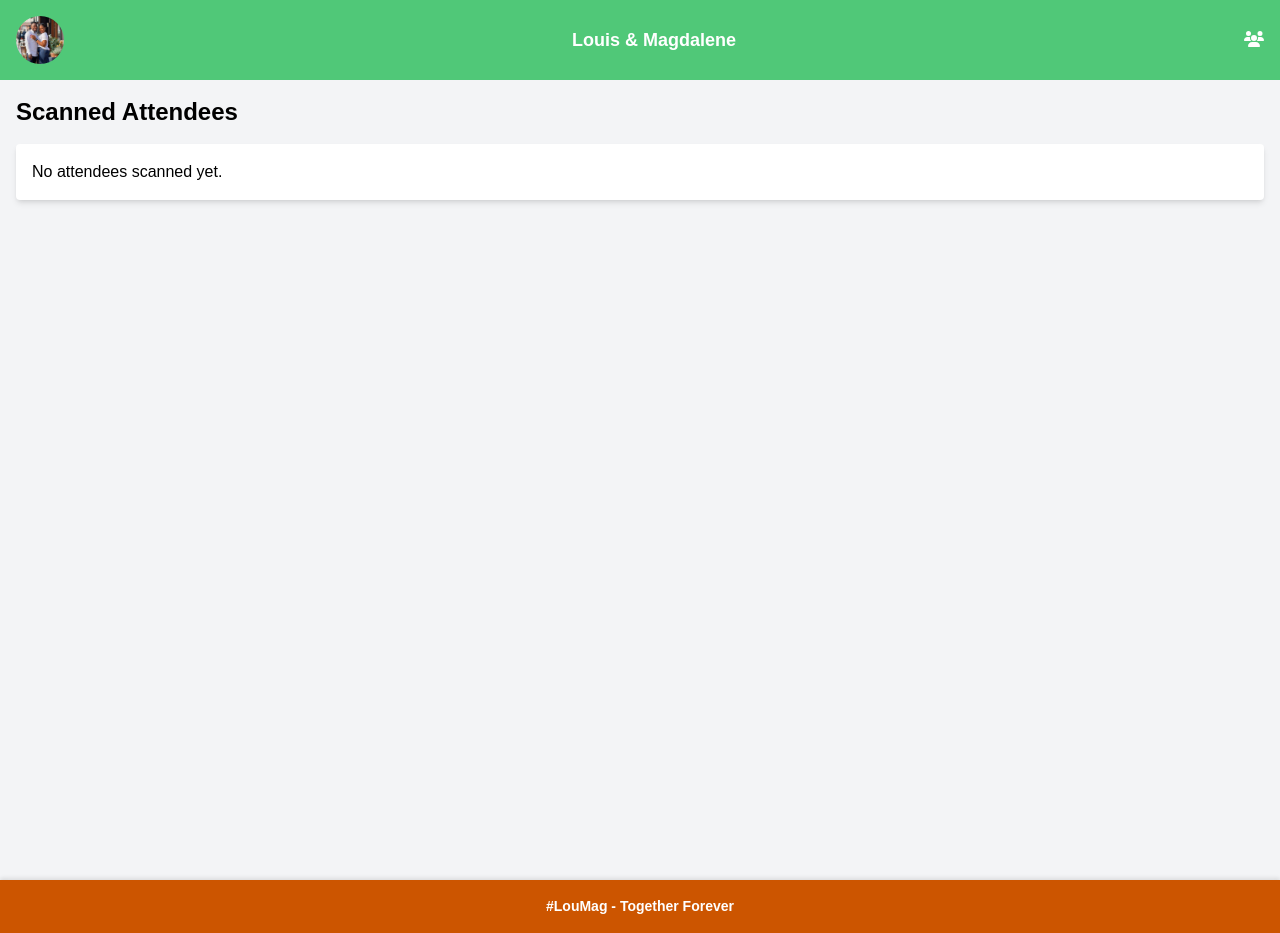
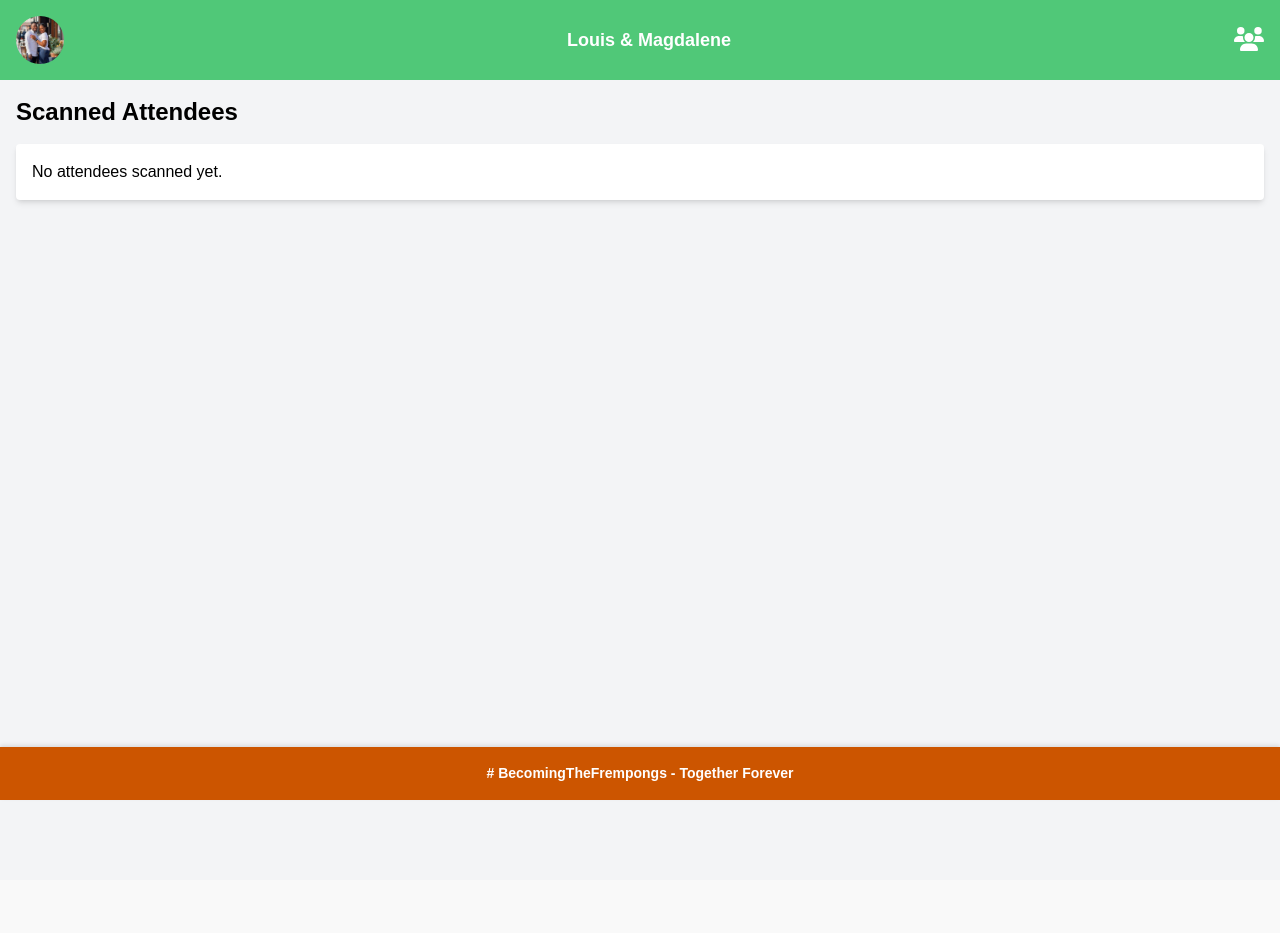
Before and after one commit to ChrisKusi/wedding-app, a React (Vite) app: page /attendees in a window 1280 px wide. After the commit the page ends 880 px from the top, so only its background shows below. Built offline with nearby package versions, Linux system fonts and the light colour scheme.

Commit message:
Initial commit

```diff
--- a/src/components/Footer.tsx
+++ b/src/components/Footer.tsx
@@ -3,7 +3,7 @@ import React from "react";
 const Footer: React.FC = () => {
   return (
     <footer className="footer">
-      #LouMag - Together Forever
+      <p className="footer-text"># BecomingTheFrempongs - Together Forever</p>
     </footer>
   );
 };
--- a/src/index.css
+++ b/src/index.css
@@ -7,7 +7,8 @@ body {
   background-color: #f9f9f9;
 }
 
-/* Header */
+
+/* Header Styles */
 .header {
   display: flex;
   justify-content: space-between;
@@ -18,34 +19,49 @@ body {
   box-shadow: 0 2px 4px rgba(0, 0, 0, 0.1);
 }
 
-.header img {
+.header-logo img {
   width: 48px;
   height: 48px;
   border-radius: 50%;
   object-fit: cover;
 }
 
-.header h1 {
+.header-title {
   font-size: 18px;
   font-weight: bold;
   text-align: center;
+  flex: 1; /* Ensures the title is centered */
 }
 
-.header .icon {
+.header-icon {
   font-size: 24px;
-  cursor: pointer;
+  color: white;
+  text-decoration: none;
+  transition: color 0.3s;
 }
 
-/* Footer */
+.header-icon:hover {
+  color: #f0f0f0;
+}
+
+
+/* Footer Styles */
+/* Footer Styles */
 .footer {
-  text-align: center;
+  position: fixed; /* Ensures the footer stays at the bottom */
+  bottom: 0;
+  left: 0;
+  width: 100%; /* Ensures the footer spans the full width */
   padding: 16px;
   background-color: #cc5500; /* Burnt Orange */
   color: white;
+  text-align: center;
   font-size: 14px;
   font-weight: bold;
   box-shadow: 0 -2px 4px rgba(0, 0, 0, 0.1);
 }
+
+
 
 /* QR Scanner Page */
 .qr-scanner-page {
```
